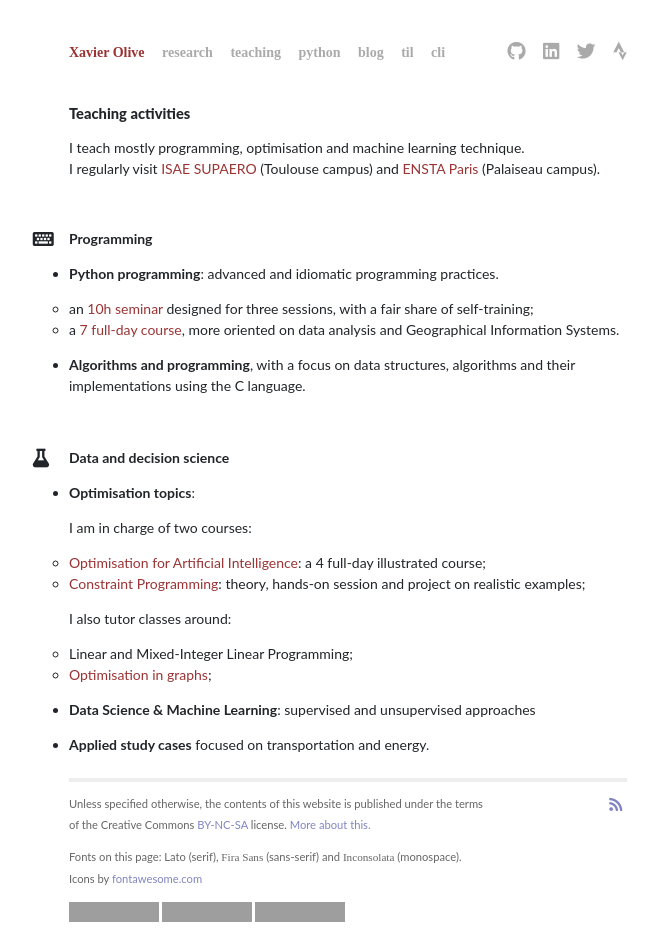
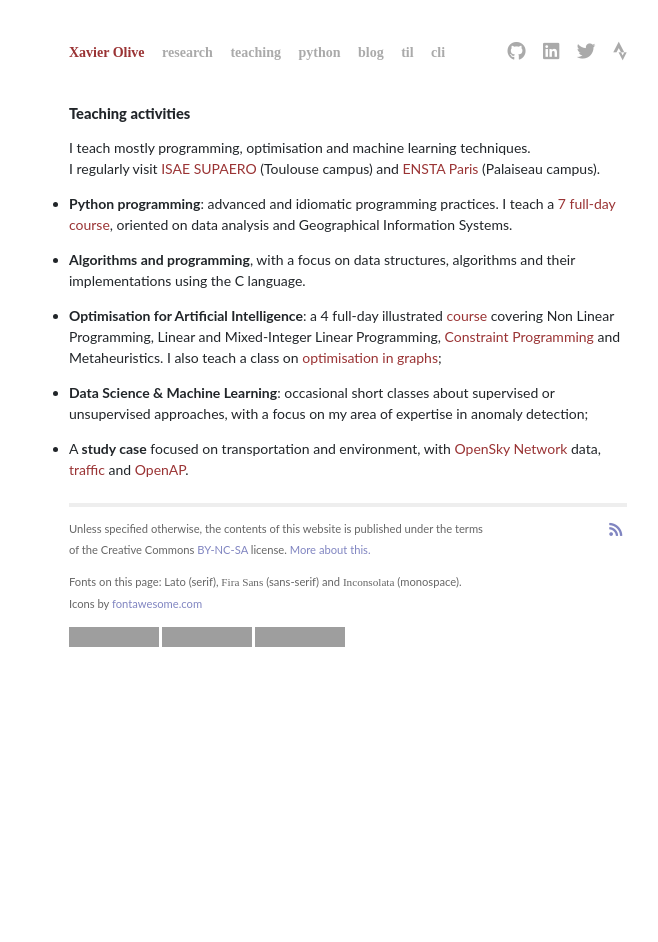
Before and after one commit to xoolive/xoolive.github.io, a Jekyll site: the page built from _pages/teaching.md, in a window 1280 px wide, cut to the strip 0-942 px from the top of the page. Shown: the whole strip, without its empty margins (292-950 px from the left). Built offline with Jekyll 4.4.1, drawn with Linux system fonts in a browser that asks for light colours; nearby versions of some CDN libraries; some web fonts are replaced; a script that is not in the unit is left out; grey boxes are pictures that could not be loaded.

Commit message:
various edits

```diff
--- a/_pages/teaching.md
+++ b/_pages/teaching.md
@@ -7,38 +7,15 @@ permalink: /teaching/
 
 # Teaching activities
 
-I teach mostly programming, optimisation and machine learning technique.
+I teach mostly programming, optimisation and machine learning techniques.
 I regularly visit [ISAE SUPAERO](https://www.isae-supaero.fr/en/) (Toulouse campus) and [ENSTA Paris](http://ensta-paris.fr/) (Palaiseau campus).
 
-<br/>
-
-<span class="float-left year">
-<i class="fas fa-keyboard fa-lg"></i></span>**Programming**
-
-- **Python programming**: advanced and idiomatic programming practices.
-
-  - an [10h seminar](/pyseminar) designed for three sessions, with a fair share of self-training;
-  - a [7 full-day course](/pyweek), more oriented on data analysis and Geographical Information Systems.
+- **Python programming**: advanced and idiomatic programming practices. I teach a [7 full-day course](/pyweek), oriented on data analysis and Geographical Information Systems.
 
 - **Algorithms and programming**, with a focus on data structures, algorithms and their implementations using the C language.
 
-<br/>
+- **Optimisation for Artificial Intelligence**: a 4 full-day illustrated [course](/optim4ai) covering Non Linear Programming, Linear and Mixed-Integer Linear Programming, [Constraint Programming](/constraints) and Metaheuristics. I also teach a class on [optimisation in graphs](https://github.com/xoolive/graphs);
 
-<span class="float-left year">
-<i class="fas fa-flask fa-lg"></i></span>**Data and decision science**
+- **Data Science & Machine Learning**: occasional short classes about supervised or unsupervised approaches, with a focus on my area of expertise in anomaly detection;
 
-- **Optimisation topics**:
-
-  I am in charge of two courses:
-
-  - [Optimisation for Artificial Intelligence](/optim4ai): a 4 full-day illustrated course;
-  - [Constraint Programming](/constraints): theory, hands-on session and project on realistic examples;
-
-  I also tutor classes around:
-
-  - Linear and Mixed-Integer Linear Programming;
-  - [Optimisation in graphs](https://github.com/xoolive/graphs);
-
-- **Data Science & Machine Learning**: supervised and unsupervised approaches
-
-- **Applied study cases** focused on transportation and energy.
+- A **study case** focused on transportation and environment, with [OpenSky Network](https://opensky-network.org/) data, [traffic](https://traffic-viz.github.io/) and [OpenAP](https://openap.dev/).
```
Also changed, not shown: _pages/about-me.md (+10 -13 lines), _pages/news.md (+10 -5 lines), _pages/research.md (+12 -13 lines).
